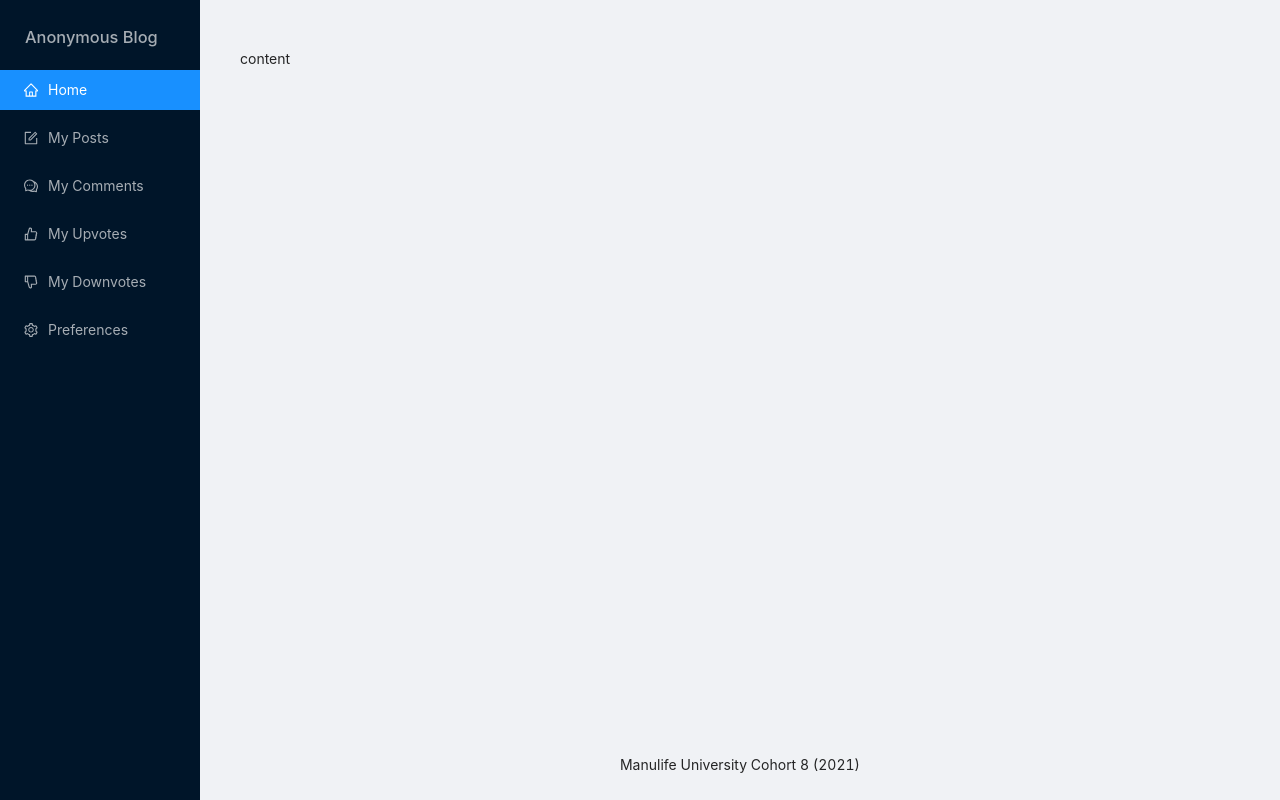
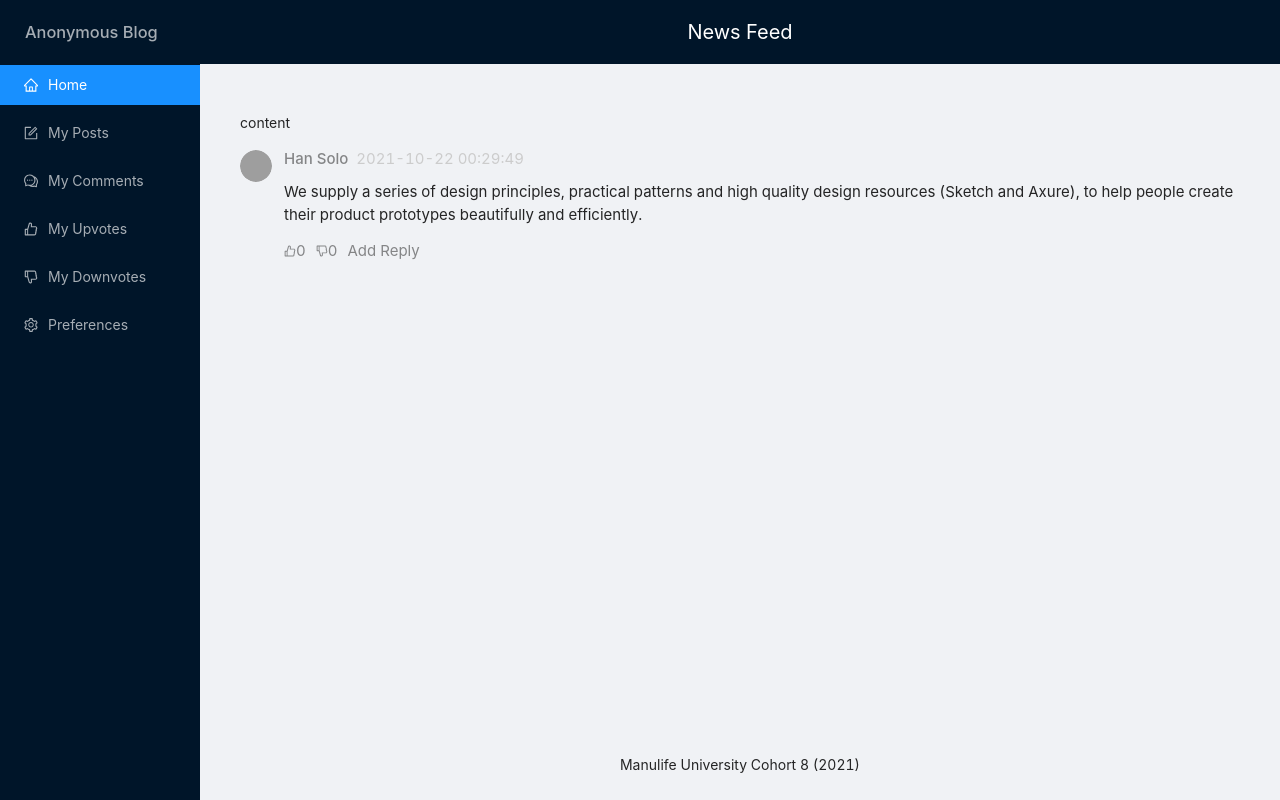
Before and after one commit to danluigitating/manu_univ_forum, a React (Create React App) app: page / in a window 1280 px wide. Built offline with nearby package versions, Linux system fonts and the light colour scheme; grey boxes are pictures that could not be loaded.

Commit message:
add static code for posts and comments [TATINDA]

```diff
--- a/package.json
+++ b/package.json
@@ -12,6 +12,7 @@
     "body-parser": "^1.19.0",
     "cors": "^2.8.5",
     "express": "^4.17.1",
+    "moment": "^2.29.1",
     "mysql": "^2.18.1",
     "node-flywaydb": "^3.0.7",
     "react": "^17.0.2",
--- /dev/null
+++ b/src/components/Posts.js
@@ -0,0 +1,97 @@
+import React, {createElement, useState} from 'react'
+import {Comment, Tooltip, Avatar, List, Input, Button} from 'antd'
+import moment from 'moment'
+import {DislikeOutlined, LikeOutlined, DislikeFilled, LikeFilled} from '@ant-design/icons'
+
+const Posts = () => {
+    const [likes, setLikes] = useState(0)
+    const [dislikes, setDislikes] = useState(0)
+    const [action, setAction] = useState(null)
+    const [comment, setComment] = useState([])
+    const [value, setValue] = useState('')
+    const [openComment, setOpenComment] = useState(false)
+    const {TextArea} = Input
+
+    const CommentList = ({comments}) => (
+        <List
+            dataSource={comments}
+            header={`${comments.length} ${comments.length > 1 ? 'replies' : 'reply'}`}
+            itemLayout="horizontal"
+            renderItem={props => <Comment {...props} />}
+        />
+    )
+
+    const like = () => {
+        setLikes(1)
+        setDislikes(0)
+        setAction('upvoted')
+    }
+
+    const dislike = () => {
+        setLikes(0)
+        setDislikes(1)
+        setAction('downvoted')
+    }
+
+    const actions = [
+        <Tooltip key="comment-basic-like" title="Upvote">
+      <span onClick={like}>
+        {createElement(action === 'upvoted' ? LikeFilled : LikeOutlined)}
+          <span className="comment-action" style={{fontSize: 15}}>{likes}</span>
+      </span>
+        </Tooltip>,
+        <Tooltip key="comment-basic-dislike" title="Downvote">
+      <span onClick={dislike}>
+        {createElement(action === 'downvoted' ? DislikeFilled : DislikeOutlined)}
+          <span className="comment-action" style={{fontSize: 15}}>{dislikes}</span>
+      </span>
+        </Tooltip>,
+        <span key="comment-basic-reply-to" style={{fontSize: 15}}
+              onClick={() => setOpenComment(!openComment)}>Add Reply</span>,
+    ]
+
+    const handleSubmit = () => {
+        if (!value) {
+            return
+        }
+
+        setValue('')
+        setComment([...comment, {
+            author: 'Han Solo',
+            avatar: 'https://joeschmoe.io/api/v1/random',
+            content: <p>{value}</p>,
+            datetime: moment().format('YYYY-MM-DD HH:mm:ss')
+        }])
+    }
+
+    const handleChange = e => {
+        setValue(e.target.value)
+    }
+
+    return (
+        <Comment
+            actions={actions}
+            author={<h1 style={{fontSize: 15}}>Han Solo</h1>}
+            avatar={<Avatar src="https://joeschmoe.io/api/v1/random" alt="Han Solo"/>}
+            content={
+                <div>
+                    <p style={{fontSize: 15}}>
+                        We supply a series of design principles, practical patterns and high quality design
+                        resources (Sketch and Axure), to help people create their product prototypes beautifully
+                        and efficiently.
+                    </p>
+                    {comment.length > 0 && <CommentList comments={comment}/>}
+                    {openComment && <div><TextArea rows={4} onChange={handleChange} value={value}
+                                                   style={{marginTop: 20, marginBottom: 20}}/>
+                        <Button htmlType="submit" onClick={handleSubmit} type="primary">Add Comment</Button>
+                    </div>}
+                </div>
+            }
+            datetime={<span style={{fontSize: 15}}>{moment().format('YYYY-MM-DD HH:mm:ss')}</span>}
+        >
+
+        </Comment>
+    )
+}
+
+export default Posts
--- a/src/components/Sidebar.js
+++ b/src/components/Sidebar.js
@@ -1,6 +1,14 @@
 import {Menu, Layout} from 'antd';
-import {HomeOutlined, FormOutlined, CommentOutlined, LikeOutlined, DislikeOutlined, SettingOutlined} from '@ant-design/icons';
+import {
+    HomeOutlined,
+    FormOutlined,
+    CommentOutlined,
+    LikeOutlined,
+    DislikeOutlined,
+    SettingOutlined
+} from '@ant-design/icons';
 import React from "react";
+import Posts from "./Posts";
 
 const {Header, Content, Footer, Sider} = Layout;
 
@@ -9,7 +17,12 @@ export default function Sidebar() {
     return (
         <Layout style={{minHeight: '100vh'}}>
             <Sider>
-                <h1 style={{marginLeft: 25, marginTop: 25, marginBottom: 15, color: 'rgba(255, 255, 255, 0.65)'}}>Anonymous Blog</h1>
+                <h1 style={{
+                    marginLeft: 25,
+                    marginTop: 20,
+                    marginBottom: 15,
+                    color: 'rgba(255, 255, 255, 0.65)'
+                }}>Anonymous Blog</h1>
                 <Menu theme="dark" mode="inline" defaultSelectedKeys={['1']}>
                     <Menu.Item key="1" icon={<HomeOutlined/>}>
                         Home
@@ -32,10 +45,12 @@ export default function Sidebar() {
                 </Menu>
             </Sider>
             <Layout>
-                {/*<Header className="site-layout-sub-header-background" style={{padding: 0}}>TEST</Header>*/}
+                <Header className="site-layout-sub-header-background"
+                        style={{height: 64, textAlign: 'center', color: "white", fontSize: 20}}>News Feed</Header>
                 <Content style={{margin: '24px 16px 0'}}>
                     <div className="site-layout-background" style={{padding: 24, minHeight: 360}}>
                         content
+                        <Posts/>
                     </div>
                 </Content>
                 <Footer style={{textAlign: 'center'}}>Manulife University Cohort 8 (2021)</Footer>
```
